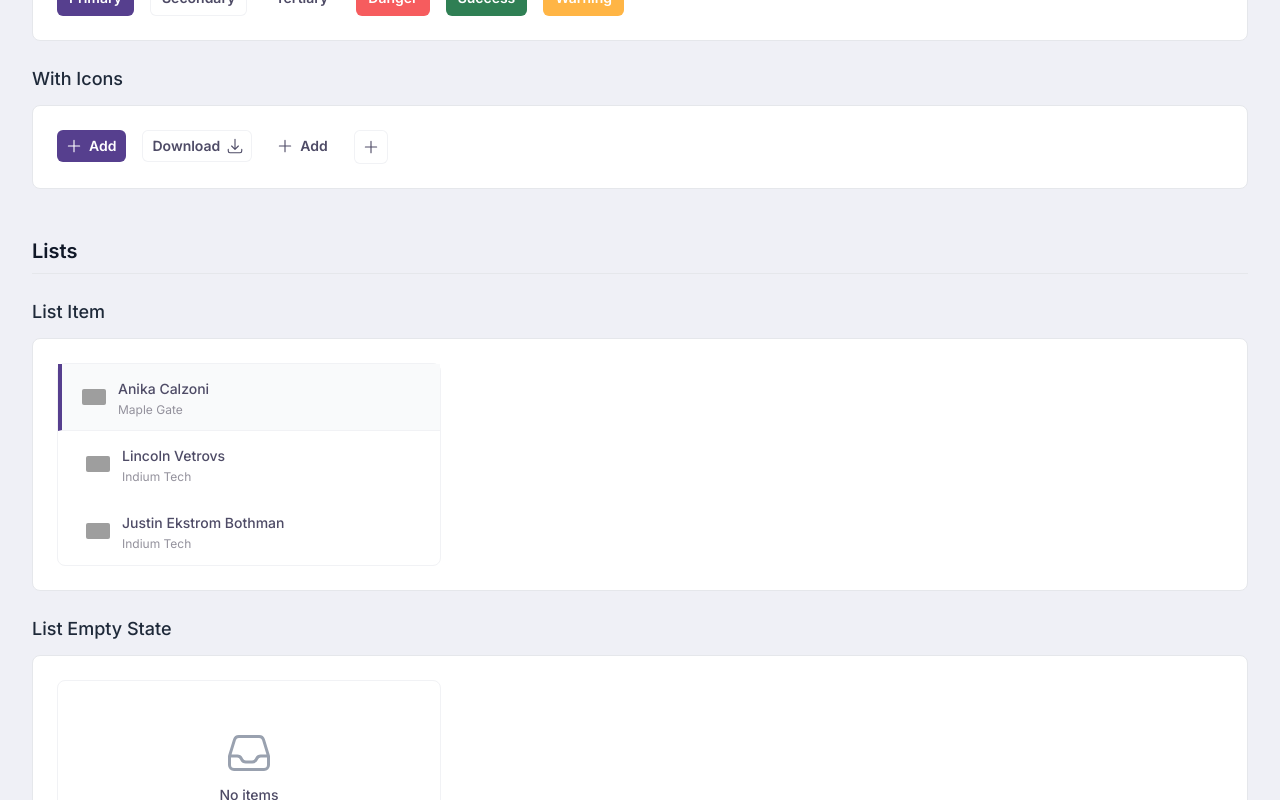
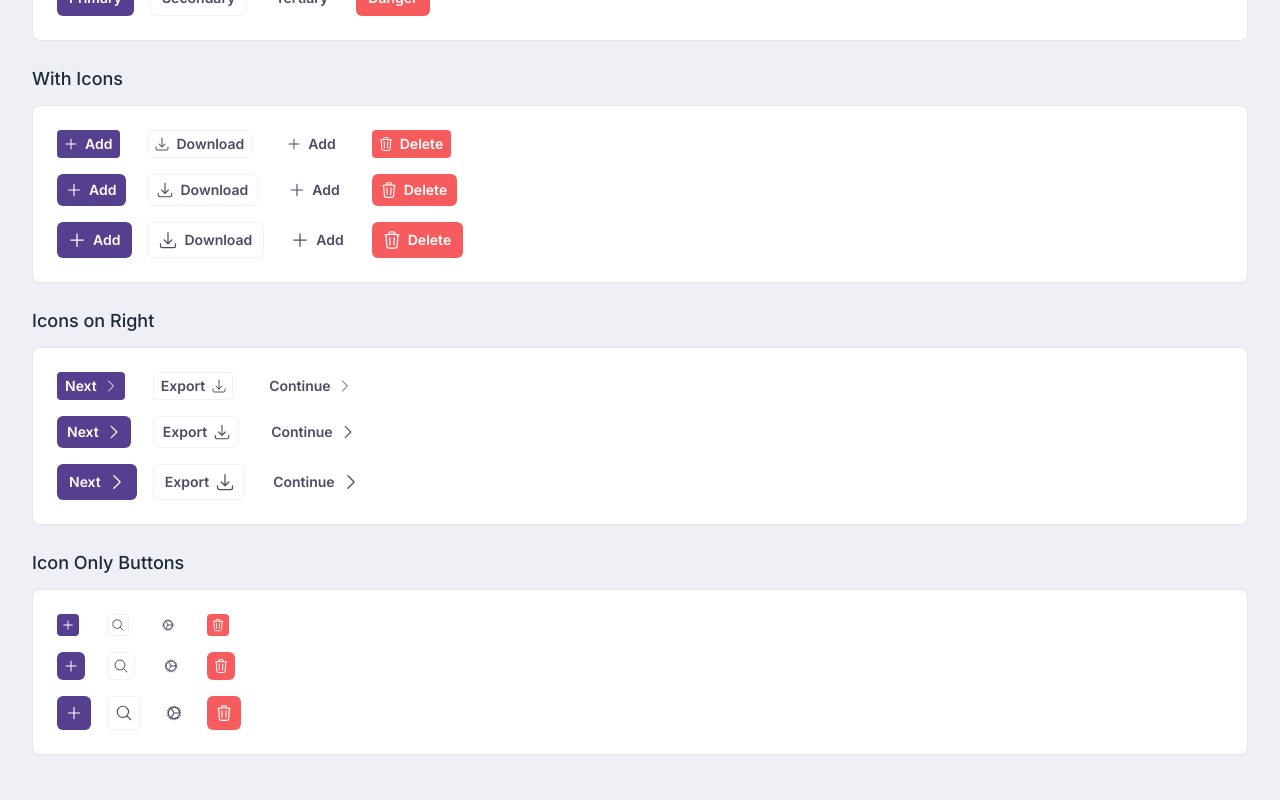
Before and after one commit to DannyRuchtie/SGTailwind, a React (Vite) app: page /components in a window 1280 px wide. Shown: the part 1060-1860 px from the top of the page. Built offline with nearby package versions, Linux system fonts and the light colour scheme; grey boxes are pictures that could not be loaded.

Commit message:
buttons added

```diff
--- a/src/components/pages/ComponentShowcase.jsx
+++ b/src/components/pages/ComponentShowcase.jsx
@@ -362,24 +362,73 @@ export default function ComponentShowcase() {
                     <Button variant="danger" size="md">Danger</Button>
                     <Button variant="danger" size="lg">Danger</Button>
                 </div>
-                <div className="flex flex-col gap-4 items-start">
-                    <Button variant="success" size="sm">Success</Button>
-                    <Button variant="success" size="md">Success</Button>
-                    <Button variant="success" size="lg">Success</Button>
-                </div>
-                <div className="flex flex-col gap-4 items-start">
-                    <Button variant="warning" size="sm">Warning</Button>
-                    <Button variant="warning" size="md">Warning</Button>
-                    <Button variant="warning" size="lg">Warning</Button>
-                </div>
             </div>
         </ComponentWrapper>
         <ComponentWrapper title="With Icons">
             <div className="flex items-start gap-4">
-                <Button size="md" icon={<SolidPlusIcon />}>Add</Button>
-                <Button variant="secondary" size="md" icon={<SolidArrowDownTrayIcon />} iconPosition="right">Download</Button>
-                <Button variant="tertiary" size="md" icon={<SolidPlusIcon />}>Add</Button>
-                 <Button variant="secondary" size="lg" icon={<SolidPlusIcon />} aria-label="Add item" />
+                <div className="flex flex-col gap-4 items-start">
+                    <Button size="sm" icon={<SolidPlusIcon />}>Add</Button>
+                    <Button size="md" icon={<SolidPlusIcon />}>Add</Button>
+                    <Button size="lg" icon={<SolidPlusIcon />}>Add</Button>
+                </div>
+                <div className="flex flex-col gap-4 items-start">
+                    <Button variant="secondary" size="sm" icon={<SolidArrowDownTrayIcon />}>Download</Button>
+                    <Button variant="secondary" size="md" icon={<SolidArrowDownTrayIcon />}>Download</Button>
+                    <Button variant="secondary" size="lg" icon={<SolidArrowDownTrayIcon />}>Download</Button>
+                </div>
+                <div className="flex flex-col gap-4 items-start">
+                    <Button variant="tertiary" size="sm" icon={<SolidPlusIcon />}>Add</Button>
+                    <Button variant="tertiary" size="md" icon={<SolidPlusIcon />}>Add</Button>
+                    <Button variant="tertiary" size="lg" icon={<SolidPlusIcon />}>Add</Button>
+                </div>
+                <div className="flex flex-col gap-4 items-start">
+                    <Button variant="danger" size="sm" icon={<TrashIcon />}>Delete</Button>
+                    <Button variant="danger" size="md" icon={<TrashIcon />}>Delete</Button>
+                    <Button variant="danger" size="lg" icon={<TrashIcon />}>Delete</Button>
+                </div>
+            </div>
+        </ComponentWrapper>
+        <ComponentWrapper title="Icons on Right">
+            <div className="flex items-start gap-4">
+                <div className="flex flex-col gap-4 items-start">
+                    <Button size="sm" icon={<ChevronRightIcon />} iconPosition="right">Next</Button>
+                    <Button size="md" icon={<ChevronRightIcon />} iconPosition="right">Next</Button>
+                    <Button size="lg" icon={<ChevronRightIcon />} iconPosition="right">Next</Button>
+                </div>
+                <div className="flex flex-col gap-4 items-start">
+                    <Button variant="secondary" size="sm" icon={<ArrowDownTrayIcon />} iconPosition="right">Export</Button>
+                    <Button variant="secondary" size="md" icon={<ArrowDownTrayIcon />} iconPosition="right">Export</Button>
+                    <Button variant="secondary" size="lg" icon={<ArrowDownTrayIcon />} iconPosition="right">Export</Button>
+                </div>
+                <div className="flex flex-col gap-4 items-start">
+                    <Button variant="tertiary" size="sm" icon={<ChevronRightIcon />} iconPosition="right">Continue</Button>
+                    <Button variant="tertiary" size="md" icon={<ChevronRightIcon />} iconPosition="right">Continue</Button>
+                    <Button variant="tertiary" size="lg" icon={<ChevronRightIcon />} iconPosition="right">Continue</Button>
+                </div>
+            </div>
+        </ComponentWrapper>
+        <ComponentWrapper title="Icon Only Buttons">
+            <div className="flex items-start gap-4">
+                <div className="flex flex-col gap-4 items-start">
+                    <Button size="sm" icon={<SolidPlusIcon />} aria-label="Add item" />
+                    <Button size="md" icon={<SolidPlusIcon />} aria-label="Add item" />
+                    <Button size="lg" icon={<SolidPlusIcon />} aria-label="Add item" />
+                </div>
+                <div className="flex flex-col gap-4 items-start">
+                    <Button variant="secondary" size="sm" icon={<MagnifyingGlassIcon />} aria-label="Search" />
+                    <Button variant="secondary" size="md" icon={<MagnifyingGlassIcon />} aria-label="Search" />
+                    <Button variant="secondary" size="lg" icon={<MagnifyingGlassIcon />} aria-label="Search" />
+                </div>
+                <div className="flex flex-col gap-4 items-start">
+                    <Button variant="tertiary" size="sm" icon={<CogIcon />} aria-label="Settings" />
+                    <Button variant="tertiary" size="md" icon={<CogIcon />} aria-label="Settings" />
+                    <Button variant="tertiary" size="lg" icon={<CogIcon />} aria-label="Settings" />
+                </div>
+                <div className="flex flex-col gap-4 items-start">
+                    <Button variant="danger" size="sm" icon={<TrashIcon />} aria-label="Delete" />
+                    <Button variant="danger" size="md" icon={<TrashIcon />} aria-label="Delete" />
+                    <Button variant="danger" size="lg" icon={<TrashIcon />} aria-label="Delete" />
+                </div>
             </div>
         </ComponentWrapper>
       </ComponentSection>
```
